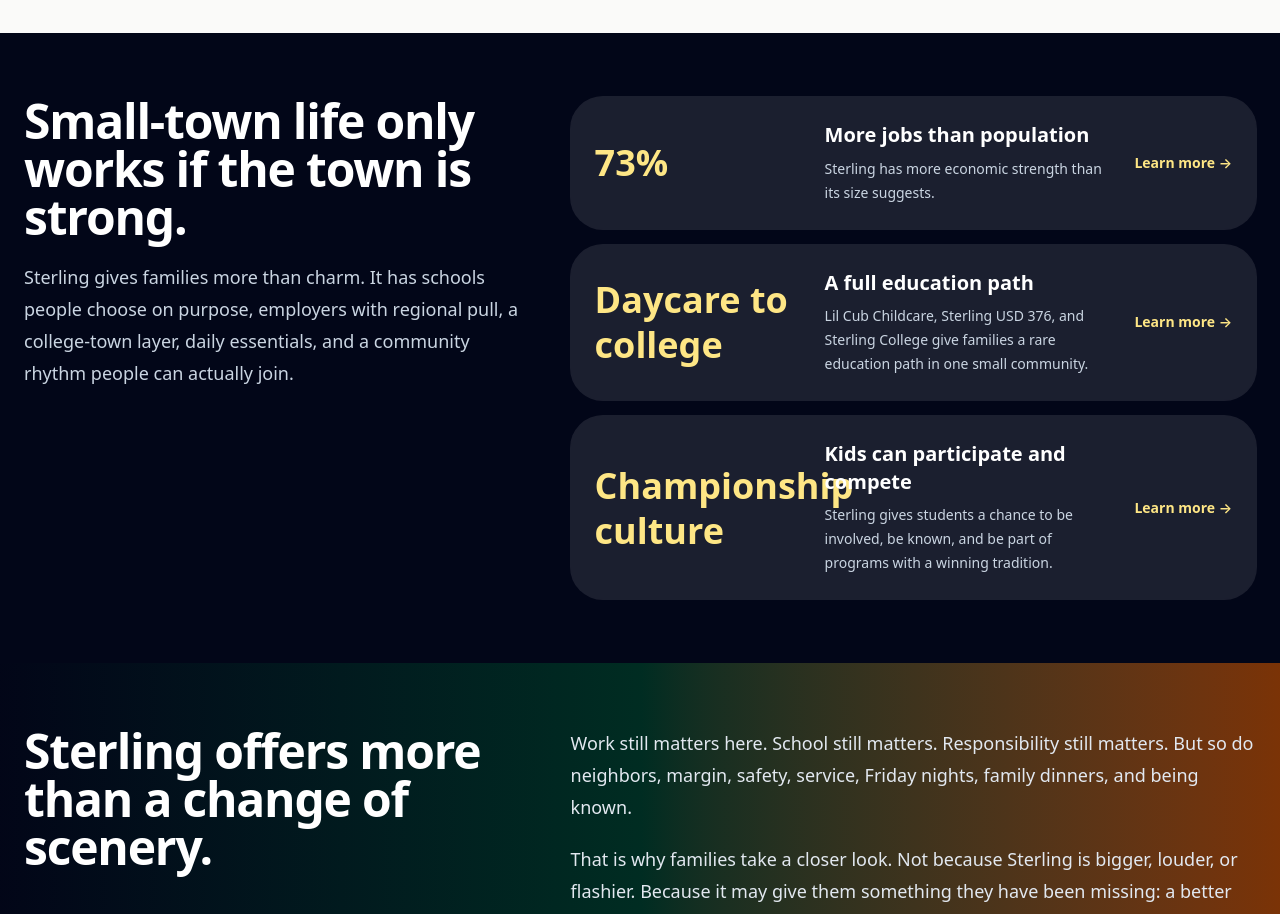
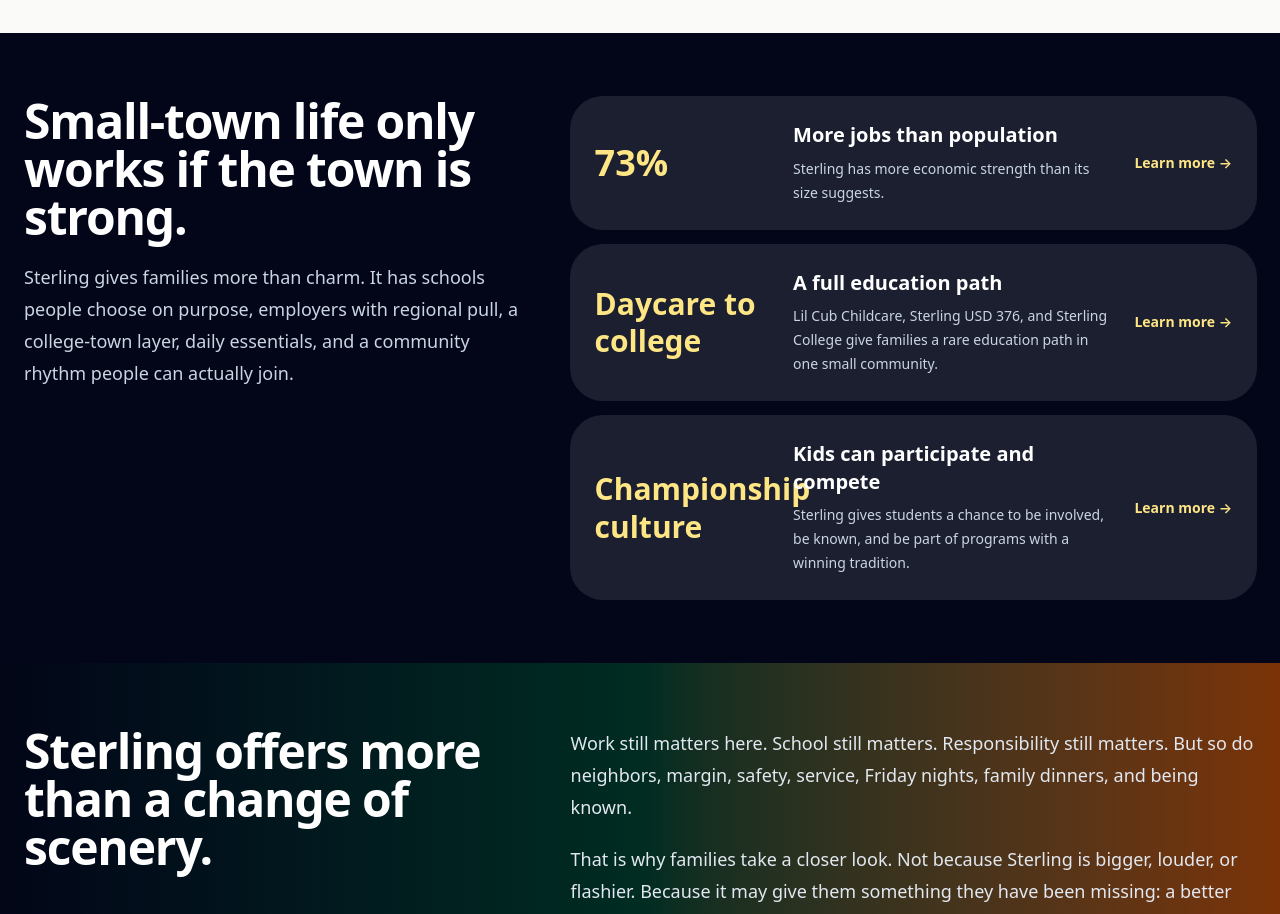
Before and after one commit to millertime31jm-lab/connect-sterling, a Next.js app: page / in a window 1280 px wide. Shown: the part 2400-3314 px from the top of the page. Built offline with nearby package versions, Linux system fonts and the light colour scheme.

Commit message:
Fix homepage proof card layout

```diff
--- a/app/page.tsx
+++ b/app/page.tsx
@@ -225,17 +225,26 @@
             </div>
 
             <div className="grid gap-4">
-              {proofCards.map((card) => (
+              {proofCards.map((card) => {
+                const isLongValue = card.value.length > 12;
+
+                return (
                   <Link
                     key={card.title}
                     href={card.href}
-                  className="grid gap-5 rounded-[2rem] bg-white/10 p-6 ring-1 ring-white/10 transition hover:bg-white/15 sm:grid-cols-[210px_1fr_auto] sm:items-center"
+                    className="grid gap-5 rounded-[2rem] bg-white/10 p-6 ring-1 ring-white/10 transition hover:bg-white/15 xl:grid-cols-[minmax(0,0.75fr)_minmax(0,1.35fr)_auto] xl:items-center"
                   >
-                  <p className="text-3xl font-bold leading-tight text-amber-200 sm:text-4xl">
+                    <p
+                      className={`font-bold leading-tight text-amber-200 ${
+                        isLongValue
+                          ? "text-3xl sm:text-4xl xl:text-3xl 2xl:text-4xl"
+                          : "text-4xl"
+                      }`}
+                    >
                       {card.value}
                     </p>
 
-                  <div>
+                    <div className="min-w-0">
                       <h3 className="text-xl font-bold leading-snug text-white">
                         {card.title}
                       </h3>
@@ -244,11 +253,12 @@
                       </p>
                     </div>
 
-                  <span className="inline-flex text-sm font-semibold text-amber-200 sm:justify-self-end">
+                    <span className="inline-flex whitespace-nowrap text-sm font-semibold text-amber-200 xl:justify-self-end">
                       Learn more →
                     </span>
                   </Link>
-              ))}
+                );
+              })}
             </div>
           </div>
         </div>
```
Lines whose indentation alone changed are shown as unchanged.
